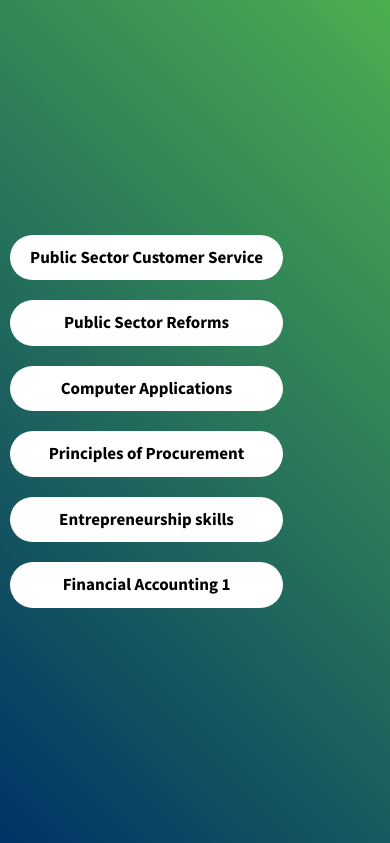
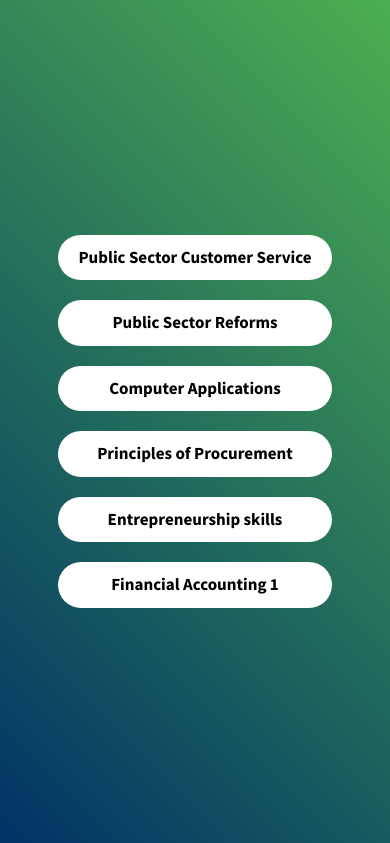
Before and after one commit to wathika-eng/BPALnotes, a Flask app: page /1.2 in a window 390 px wide. Shown: the part 155-998 px from the top of the page. Run offline with Flask 2, Linux system fonts and the light colour scheme; some libraries are stand-ins or nearby versions.

Commit message:
Update base.css

```diff
--- a/website/static/base.css
+++ b/website/static/base.css
@@ -86,7 +86,7 @@
           display: flex;
           flex-direction: row;
           align-items: center;
-          justify-content: space-evenly;
+          justify-content: center;
         }
         .button-container {
           display: inline-flex;
@@ -159,7 +159,7 @@
             height: 100vh;
             display: flex;
             flex-direction: column;
-            align-items:self-start;
+            align-items:center;
 
           }
           .button-container {
```
